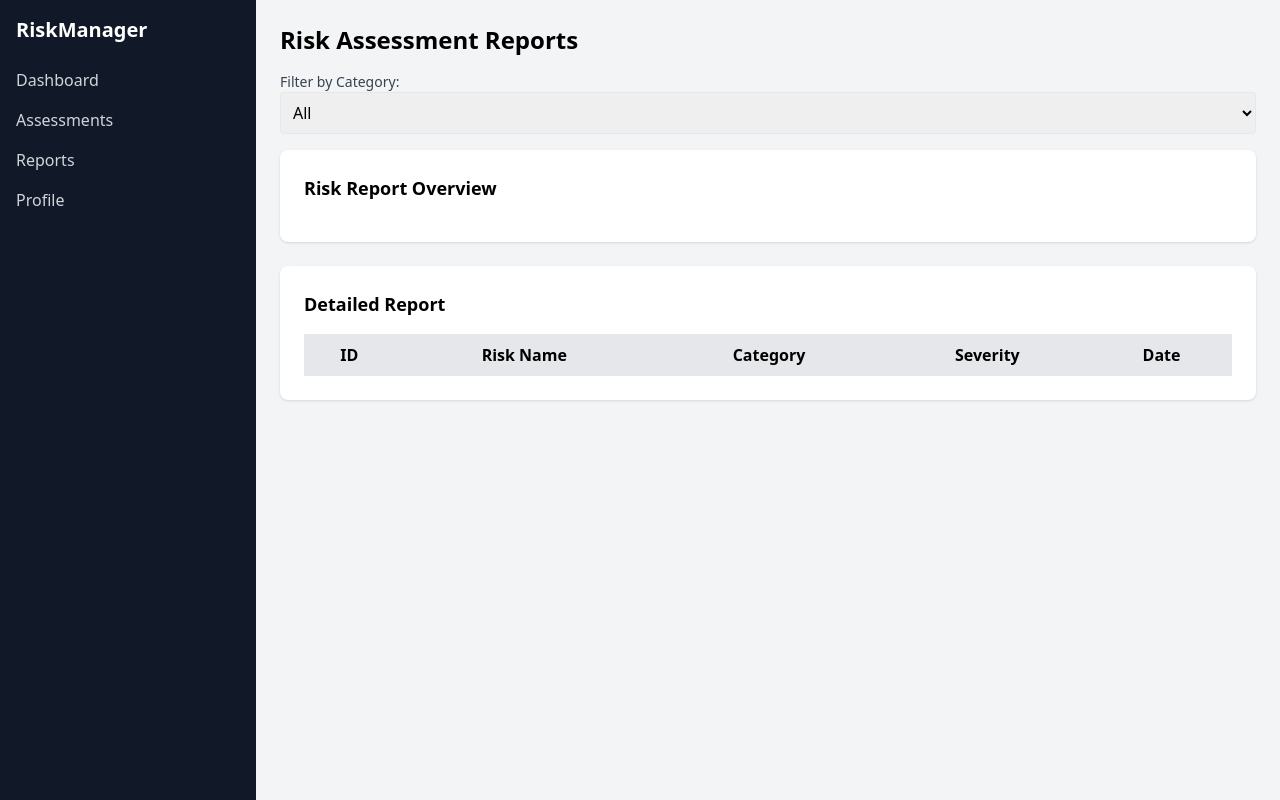
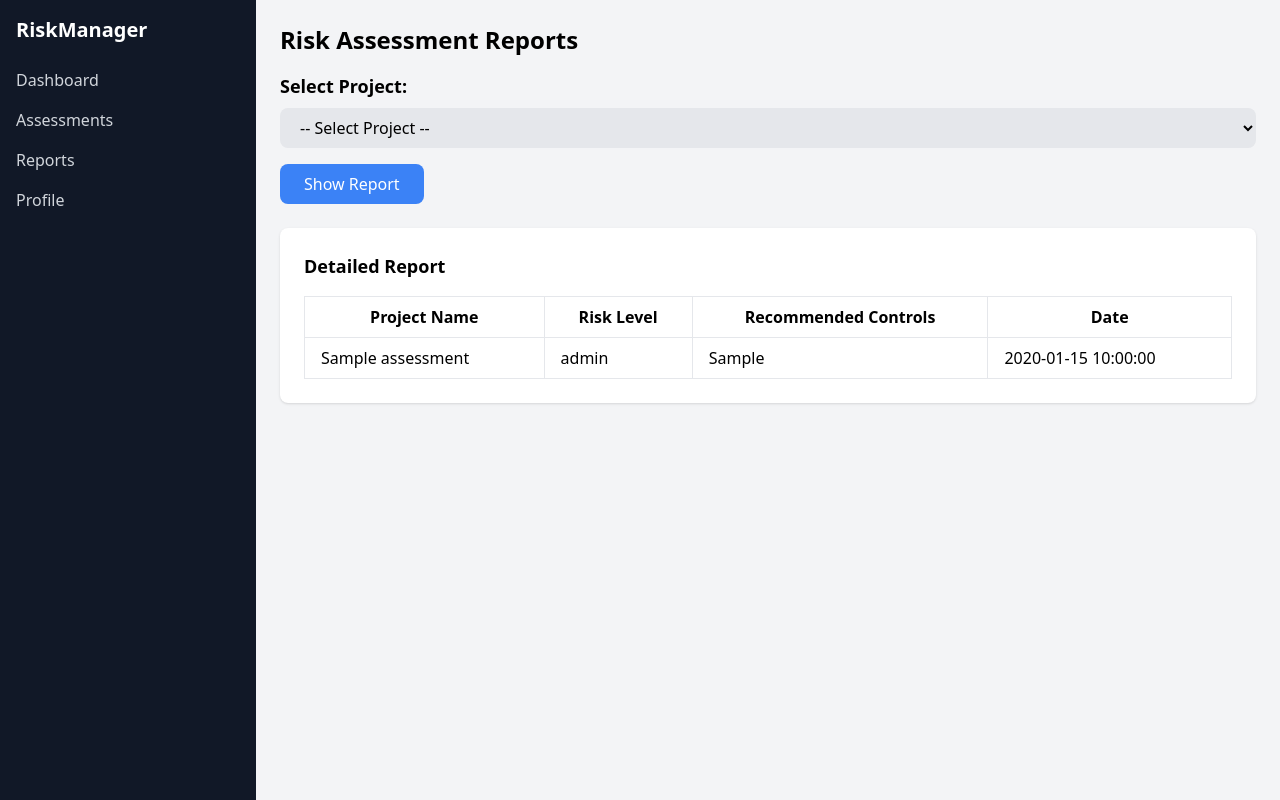
Before and after one commit to hilmazein/miniproject_srm, a Flask app: page /reports in a window 1280 px wide. Run offline with Flask 3, Linux system fonts and the light colour scheme; a database or web service that is not in the repository returns one stand-in record (values such as "Sample title"); lists and menus that the app fills with data are empty; some libraries are stand-ins or nearby versions.

Commit message:
Update reports.html

```diff
--- a/templates/reports.html
+++ b/templates/reports.html
@@ -1,15 +1,15 @@
-<!-- reports.html -->
 <!DOCTYPE html>
 <html lang="en">
 <head>
     <meta charset="UTF-8">
     <meta name="viewport" content="width=device-width, initial-scale=1.0">
-    <title>Reports</title>
+    <title>Risk Assessment Reports</title>
     <script src="https://cdn.tailwindcss.com"></script>
     <script src="https://cdn.plot.ly/plotly-2.20.0.min.js"></script>
 </head>
 <body class="bg-gray-100">
     <div class="flex">
+        <!-- Sidebar -->
         <div class="bg-gray-900 text-white w-64 min-h-screen p-4 fixed h-full">
             <h2 class="text-xl font-bold mb-6">RiskManager</h2>
             <nav>
@@ -21,41 +21,54 @@
                 </ul>
             </nav>
         </div>
+
+        <!-- Main Content -->
         <div class="flex-1 p-6 ml-64">
             <h1 class="text-2xl font-bold mb-4">Risk Assessment Reports</h1>
 
-        <!-- Report Filters -->
-        <div class="mb-4">
-            <label class="block text-sm font-medium text-gray-700">Filter by Category:</label>
-            <select class="border rounded p-2 w-full">
-                <option>All</option>
-                <option>High Risk</option>
-                <option>Medium Risk</option>
-                <option>Low Risk</option>
+            <!-- Project Selection -->
+            <form method="POST" action="/reports" class="mb-6">
+                <label for="project_name" class="text-lg font-semibold">Select Project:</label>
+                <select name="project_name" id="project_name" class="bg-gray-200 text-black px-4 py-2 rounded-lg w-full mt-2">
+                    <option value="">-- Select Project --</option>
+                    {% for project in project_names %}
+                    <option value="{{ project }}" {% if project == selected_project %}selected{% endif %}>{{ project }}</option>
+                    {% endfor %}
                 </select>
+                <button type="submit" class="mt-4 bg-blue-500 text-white py-2 px-6 rounded-lg">Show Report</button>
+            </form>
+
+            <!-- Risk Report Overview -->
+            <div class="mb-6">
+                {% if selected_project %}
+                <div class="bg-white shadow rounded-lg p-6">
+                    <h3 class="text-lg font-semibold mb-4">Risk Assessment Overview for {{ selected_project }}</h3>
+                    <div id="bar-chart" style="height: 400px;"></div>  <!-- Grafik per proyek -->
+                </div>
+                {% endif %}
             </div>
 
-        <!-- Risk Chart -->
-        <div class="bg-white shadow rounded-lg p-6 mb-6">
-            <h3 class="text-lg font-semibold mb-4">Risk Report Overview</h3>
-            <div id="risk-chart"></div>
-        </div>
-
-        <!-- Risk Report Table -->
+            <!-- Detailed Report Table -->
             <div class="bg-white shadow rounded-lg p-6">
                 <h3 class="text-lg font-semibold mb-4">Detailed Report</h3>
-            <table class="w-full border-collapse border border-gray-300">
+                <table class="w-full table-auto">
                     <thead>
-                    <tr class="bg-gray-200">
-                        <th class="border p-2">ID</th>
-                        <th class="border p-2">Risk Name</th>
-                        <th class="border p-2">Category</th>
-                        <th class="border p-2">Severity</th>
-                        <th class="border p-2">Date</th>
+                        <tr>
+                            <th class="border px-4 py-2">Project Name</th>
+                            <th class="border px-4 py-2">Risk Level</th>
+                            <th class="border px-4 py-2">Recommended Controls</th>
+                            <th class="border px-4 py-2">Date</th>
                         </tr>
                     </thead>
                     <tbody>
-                    <!-- Data will be inserted dynamically -->
+                        {% for report in reports %}
+                        <tr>
+                            <td class="border px-4 py-2">{{ report.project_name }}</td>
+                            <td class="border px-4 py-2">{{ report.risk_level }}</td>
+                            <td class="border px-4 py-2">{{ report.recommended_controls }}</td>
+                            <td class="border px-4 py-2">{{ report.date }}</td>
+                        </tr>
+                        {% endfor %}
                     </tbody>
                 </table>
             </div>
@@ -63,8 +76,9 @@
     </div>
 
     <script>
-        const riskChartData = {{ risk_chart_json | safe }};
-        Plotly.newPlot("risk-chart", riskChartData.data, riskChartData.layout);
+        // Memuat grafik bar chart berdasarkan proyek yang dipilih
+        const barChartData = {{ bar_chart_json | safe }};
+        Plotly.newPlot("bar-chart", barChartData.data, barChartData.layout);
     </script>
 </body>
 </html>
```
Lines whose indentation alone changed are shown as unchanged.
